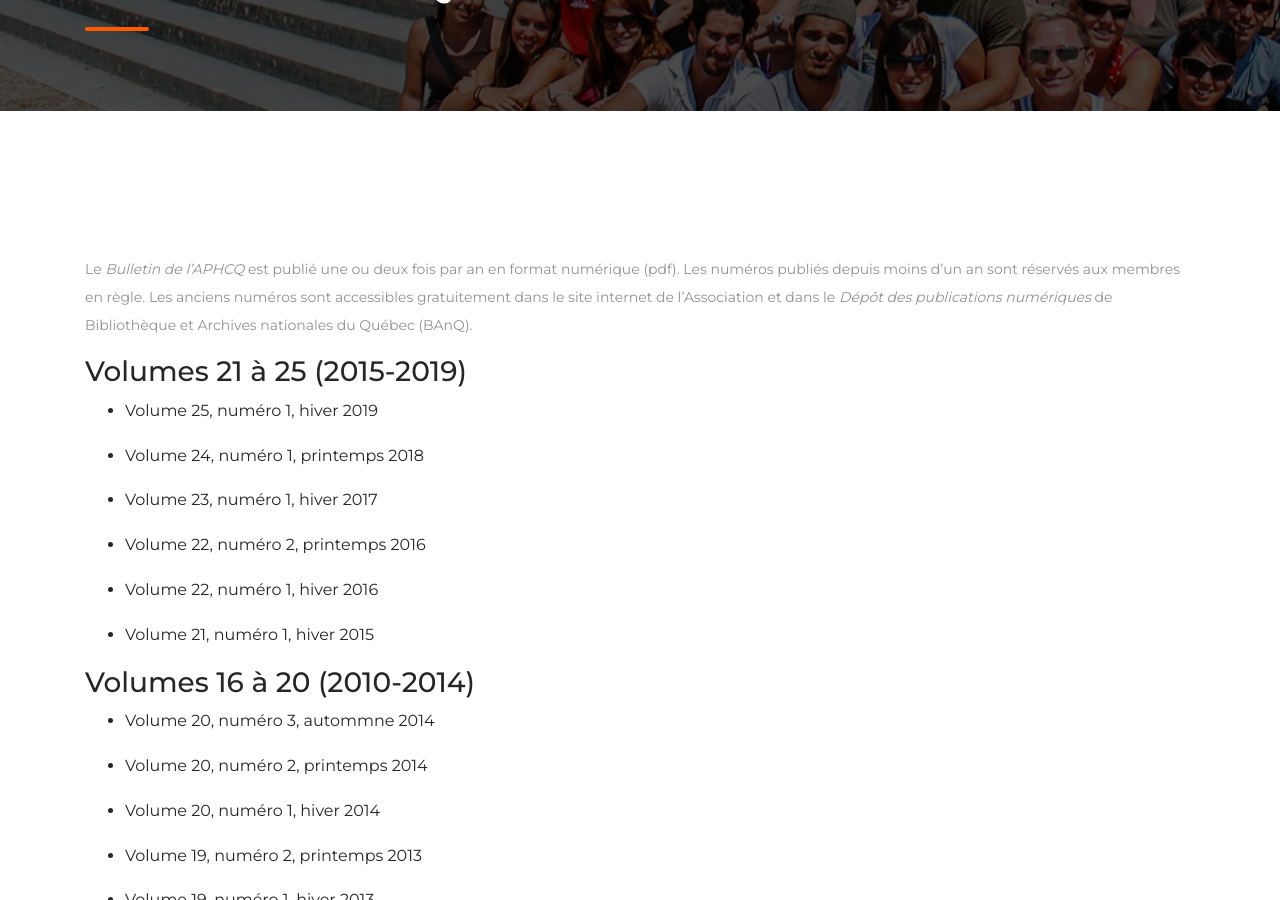
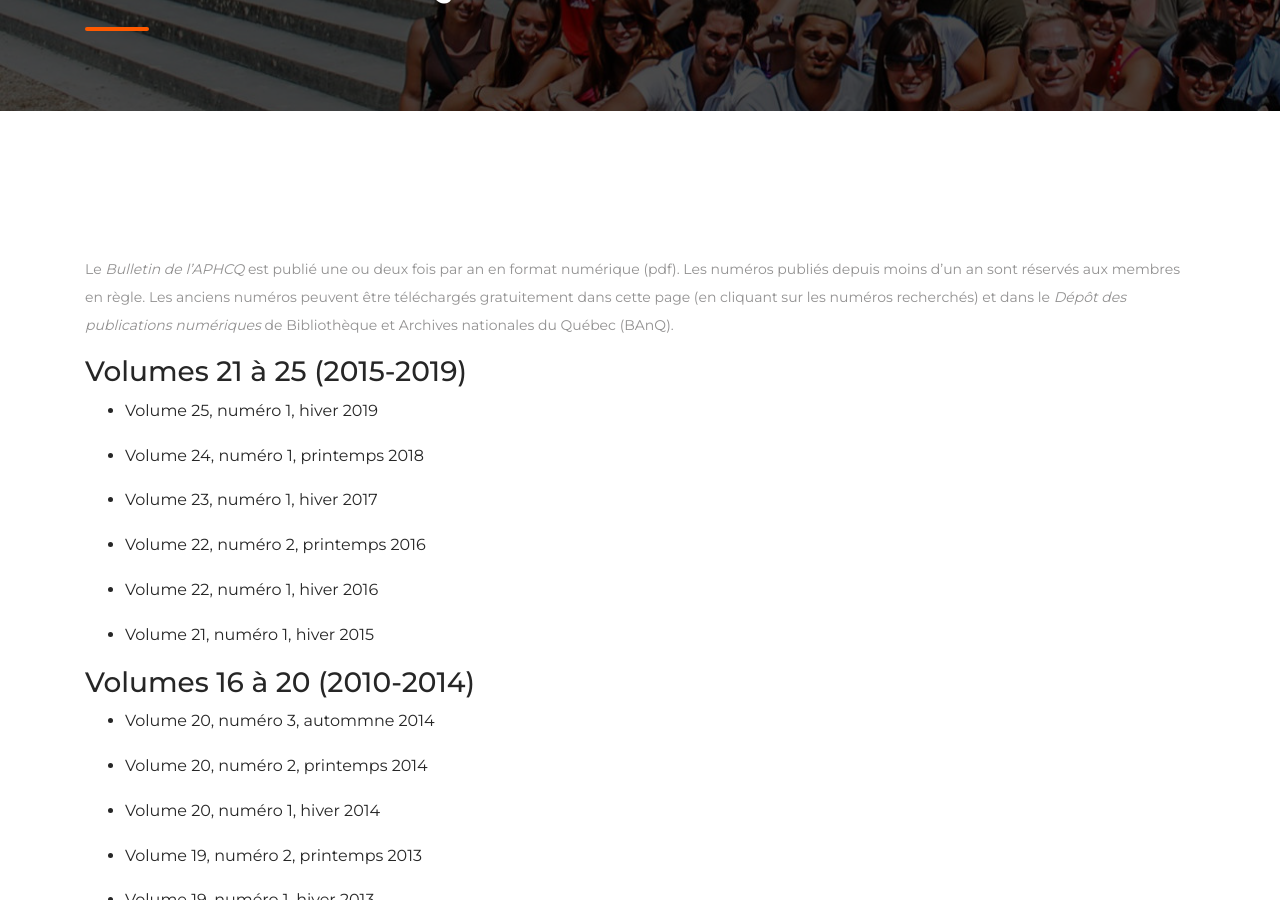
Before and after one commit to aphcq-association/site-web, a Jekyll site: the page built from docs/bulletin.html, in a window 1280 px wide and 900 px high, scrolled down 313 px. Built offline with Jekyll 4.4.1, drawn with Linux system fonts in a browser that asks for light colours.

Commit message:
Update bulletin.html

```diff
--- a/docs/bulletin.html
+++ b/docs/bulletin.html
@@ -6,4 +6,4 @@ titre: Bulletin de l'APHCQ
 date: 2020-01-07T12:00:00.000Z
 nav_id: bulletin
 ---
-Le *Bulletin de l’APHCQ* est publié une ou deux fois par an en format numérique (pdf). Les numéros publiés depuis moins d’un an sont réservés aux membres en règle. Les anciens numéros sont accessibles gratuitement dans le site internet de l’Association et dans le *Dépôt des publications numériques* de Bibliothèque et Archives nationales du Québec (BAnQ).
+Le *Bulletin de l’APHCQ* est publié une ou deux fois par an en format numérique (pdf). Les numéros publiés depuis moins d’un an sont réservés aux membres en règle. Les anciens numéros peuvent être téléchargés gratuitement dans cette page (en cliquant sur les numéros recherchés) et dans le *Dépôt des publications numériques* de Bibliothèque et Archives nationales du Québec (BAnQ).
```
